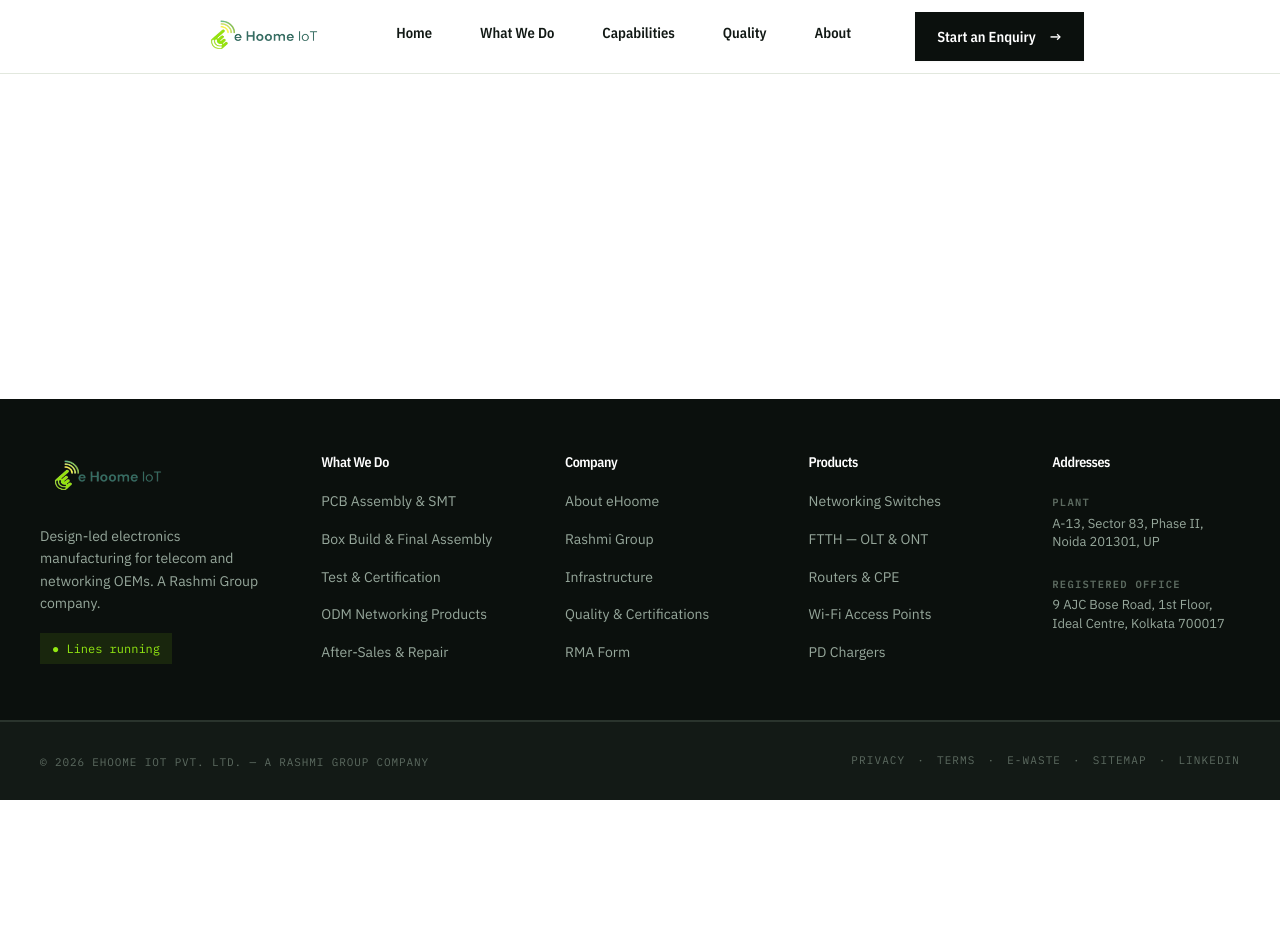
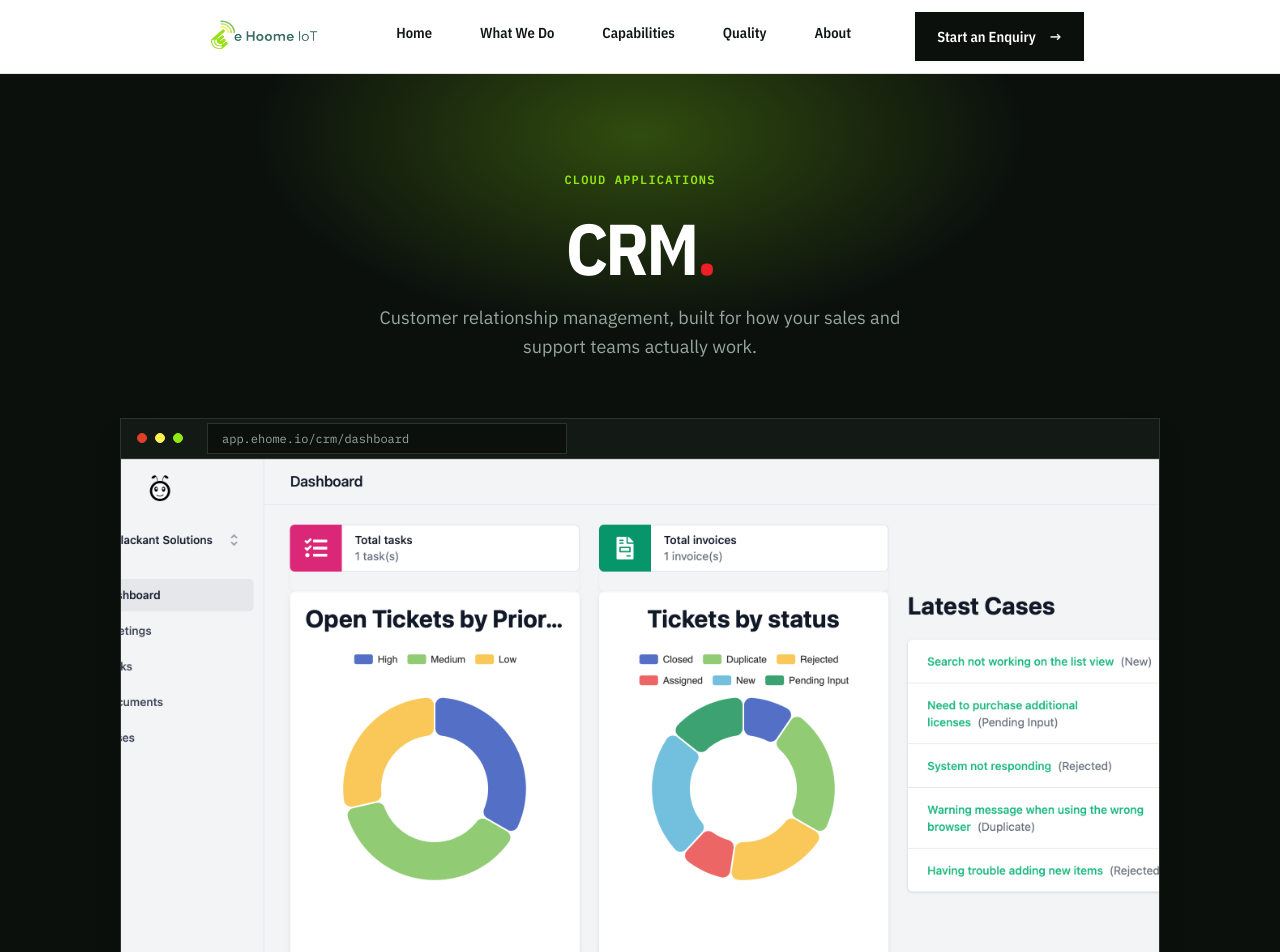
Before and after one commit to rashmigroupdeveloper/Ehoome-Website, a React (Vite) app: page /what-we-do/crm in a window 1280 px wide. Shown: the top 952 px of the page. Before the commit the page ends 800 px from the top, so only its background shows below. Built offline with nearby package versions, Linux system fonts and the light colour scheme.

Commit message:
Add Cloud Application Pages

```diff
--- a/src/App.jsx
+++ b/src/App.jsx
@@ -4,6 +4,10 @@
 import Home from './pages/Home';
 import WhatWeDo from './pages/WhatWeDo';
 import PCBAssembly from './pages/PCBAssembly';
+import CRM from './pages/CRM';
+import EMSApp from './pages/EMSApp';
+import VBMS from './pages/VBMS';
+import WebDevelopment from './pages/WebDevelopment';
 import Capabilities from './pages/Capabilities';
 import Products from './pages/Products';
 import ProductDetail from './pages/ProductDetail';
@@ -23,6 +27,10 @@
             <Route path="/" element={<Home />} />
             <Route path="/what-we-do" element={<WhatWeDo />} />
             <Route path="/what-we-do/pcb-assembly" element={<PCBAssembly />} />
+            <Route path="/what-we-do/crm" element={<CRM />} />
+            <Route path="/what-we-do/ems" element={<EMSApp />} />
+            <Route path="/what-we-do/vbms" element={<VBMS />} />
+            <Route path="/what-we-do/web-development" element={<WebDevelopment />} />
             <Route path="/capabilities" element={<Capabilities />} />
             <Route path="/products" element={<Products />} />
             <Route path="/products/:slug" element={<ProductDetail />} />
--- /dev/null
+++ b/src/components/AppHero.css
@@ -0,0 +1,161 @@
+.app-hero {
+  position: relative;
+  background: var(--ink);
+  padding: 96px 0 120px;
+  overflow: hidden;
+}
+
+.app-hero-glow {
+  position: absolute;
+  top: -220px;
+  left: 50%;
+  transform: translateX(-50%);
+  width: 1100px;
+  height: 560px;
+  background: radial-gradient(50% 50% at 50% 50%, rgba(146, 232, 18, 0.28) 0%, rgba(146, 232, 18, 0) 70%);
+  pointer-events: none;
+}
+
+.app-hero-content {
+  position: relative;
+  z-index: 1;
+  text-align: center;
+}
+
+.app-hero-eyebrow {
+  font-family: var(--font-mono);
+  font-size: 12px;
+  letter-spacing: 0.1em;
+  text-transform: uppercase;
+  color: var(--signal);
+  font-weight: 600;
+  margin-bottom: 20px;
+}
+
+.app-hero-title {
+  color: var(--paper);
+  margin-bottom: 16px;
+}
+
+.app-hero-subtitle {
+  font-size: 18px;
+  color: var(--muted-d);
+  max-width: 560px;
+  margin: 0 auto;
+}
+
+.app-hero-screen {
+  position: relative;
+  max-width: 1040px;
+  margin: 56px auto 0;
+  border: 1px solid var(--rule-d);
+  background: var(--ink-2);
+  box-shadow: var(--shadow-xl);
+}
+
+.screen-chrome {
+  height: 40px;
+  display: flex;
+  align-items: center;
+  gap: 24px;
+  padding: 0 16px;
+  background: var(--ink-2);
+  border-bottom: 1px solid var(--rule-d);
+}
+
+.screen-dots {
+  display: flex;
+  gap: 8px;
+}
+
+.screen-dots span {
+  width: 10px;
+  height: 10px;
+  border-radius: 50%;
+  background: var(--ink-3);
+  border: 1px solid var(--rule-d);
+}
+
+.screen-dots span:nth-child(1) { background: var(--alert); border-color: var(--alert); }
+.screen-dots span:nth-child(2) { background: var(--amber); border-color: var(--amber); }
+.screen-dots span:nth-child(3) { background: var(--signal); border-color: var(--signal); }
+
+.screen-url {
+  font-family: var(--font-mono);
+  font-size: 12px;
+  color: var(--muted-d);
+  background: var(--ink);
+  border: 1px solid var(--rule-d);
+  padding: 5px 14px;
+  flex: 1;
+  max-width: 360px;
+  text-align: left;
+}
+
+.screen-body {
+  aspect-ratio: 16 / 9.2;
+  overflow: hidden;
+  background: var(--paper-2);
+}
+
+.screen-body img {
+  width: 100%;
+  height: 100%;
+  object-fit: cover;
+  object-position: top center;
+  display: block;
+}
+
+.screen-body.is-bare {
+  background: var(--ink);
+}
+
+.screen-body.is-bare img {
+  object-fit: contain;
+  object-position: center;
+}
+
+@media (max-width: 1080px) {
+  .app-hero {
+    padding: 72px 0 88px;
+  }
+
+  .app-hero-title {
+    font-size: 44px;
+  }
+
+  .app-hero-screen {
+    margin-top: 40px;
+  }
+
+  .screen-url {
+    display: none;
+  }
+}
+
+@media (max-width: 640px) {
+  .app-hero {
+    padding: 56px 0 64px;
+  }
+
+  .app-hero-title {
+    font-size: 32px;
+  }
+
+  .app-hero-subtitle {
+    font-size: 15px;
+  }
+
+  .app-hero-screen {
+    margin-top: 32px;
+  }
+
+  .screen-chrome {
+    height: 32px;
+    gap: 16px;
+  }
+
+  .screen-body {
+    aspect-ratio: 4 / 3.4;
+  }
+}
--- /dev/null
+++ b/src/components/AppHero.jsx
@@ -0,0 +1,34 @@
+import './AppHero.css';
+
+export default function AppHero({ eyebrow, title, subtitle, image, imageAlt, url, hideChrome }) {
+  return (
+    <section className="app-hero">
+      <div className="app-hero-glow" aria-hidden="true"></div>
+
+      <div className="wrap app-hero-content">
+        {eyebrow && <div className="app-hero-eyebrow">{eyebrow}</div>}
+        <h1 className="app-hero-title">
+          {title}
+          <span className="flourish-period">.</span>
+        </h1>
+        {subtitle && <p className="app-hero-subtitle">{subtitle}</p>}
+
+        <div className="app-hero-screen">
+          {!hideChrome && (
+            <div className="screen-chrome">
+              <div className="screen-dots">
+                <span></span>
+                <span></span>
+                <span></span>
+              </div>
+              {url && <div className="screen-url">{url}</div>}
+            </div>
+          )}
+          <div className={`screen-body ${hideChrome ? 'is-bare' : ''}`}>
+            <img src={image} alt={imageAlt || title} loading="lazy" />
+          </div>
+        </div>
+      </div>
+    </section>
+  );
+}
--- a/src/components/MegaMenu.jsx
+++ b/src/components/MegaMenu.jsx
@@ -25,10 +25,10 @@
   ];
 
   const cloud = [
-    { label: 'CRM', caption: 'Customer relationship mgmt', image: '/assets/img/CRM.png', link: '/products#crm' },
-    { label: 'EMS', caption: 'Expense management system', image: '/assets/img/EMS.jpg', link: '/products#ems' },
-    { label: 'VBMS', caption: 'Vendor billing mgmt system', image: '/assets/img/VBMS.png', link: '/products#vbms' },
-    { label: 'WEBSITE DEVELOPMENT', caption: 'Design & build', image: '/assets/img/web-development.jpg', link: '/products#web' },
+    { label: 'CRM', caption: 'Customer relationship mgmt', image: '/assets/img/CRM.png', link: '/what-we-do/crm' },
+    { label: 'EMS', caption: 'Expense management system', image: '/assets/img/EMS.jpg', link: '/what-we-do/ems' },
+    { label: 'VBMS', caption: 'Vendor billing mgmt system', image: '/assets/img/VBMS.png', link: '/what-we-do/vbms' },
+    { label: 'WEBSITE DEVELOPMENT', caption: 'Design & build', image: '/assets/img/web-development.jpg', link: '/what-we-do/web-development' },
   ];
 
   const ems = [
--- /dev/null
+++ b/src/pages/CRM.jsx
@@ -0,0 +1,14 @@
+import AppHero from '../components/AppHero';
+
+export default function CRM() {
+  return (
+    <AppHero
+      eyebrow="Cloud Applications"
+      title="CRM"
+      subtitle="Customer relationship management, built for how your sales and support teams actually work."
+      image="/assets/img/CRM.png"
+      imageAlt="CRM dashboard"
+      url="app.ehome.io/crm/dashboard"
+    />
+  );
+}
--- /dev/null
+++ b/src/pages/EMSApp.jsx
@@ -0,0 +1,14 @@
+import AppHero from '../components/AppHero';
+
+export default function EMSApp() {
+  return (
+    <AppHero
+      eyebrow="Cloud Applications"
+      title="EMS"
+      subtitle="Expense management system that keeps spend, approvals and budgets in one place."
+      image="/assets/img/EMS.jpg"
+      imageAlt="Expense Management System dashboard"
+      hideChrome
+    />
+  );
+}
--- /dev/null
+++ b/src/pages/VBMS.jsx
@@ -0,0 +1,14 @@
+import AppHero from '../components/AppHero';
+
+export default function VBMS() {
+  return (
+    <AppHero
+      eyebrow="Cloud Applications"
+      title="VBMS"
+      subtitle="Vendor billing management system for tracking vendors, spend and contracts end to end."
+      image="/assets/img/VBMS.png"
+      imageAlt="Vendor Billing Management System dashboard"
+      hideChrome
+    />
+  );
+}
--- /dev/null
+++ b/src/pages/WebDevelopment.jsx
@@ -0,0 +1,14 @@
+import AppHero from '../components/AppHero';
+
+export default function WebDevelopment() {
+  return (
+    <AppHero
+      eyebrow="Cloud Applications"
+      title="Website Development"
+      subtitle="Design and development for fast, modern websites built around your product."
+      image="/assets/img/web-development.jpg"
+      imageAlt="Website development"
+      url="ehome.io/web-development"
+    />
+  );
+}
```
